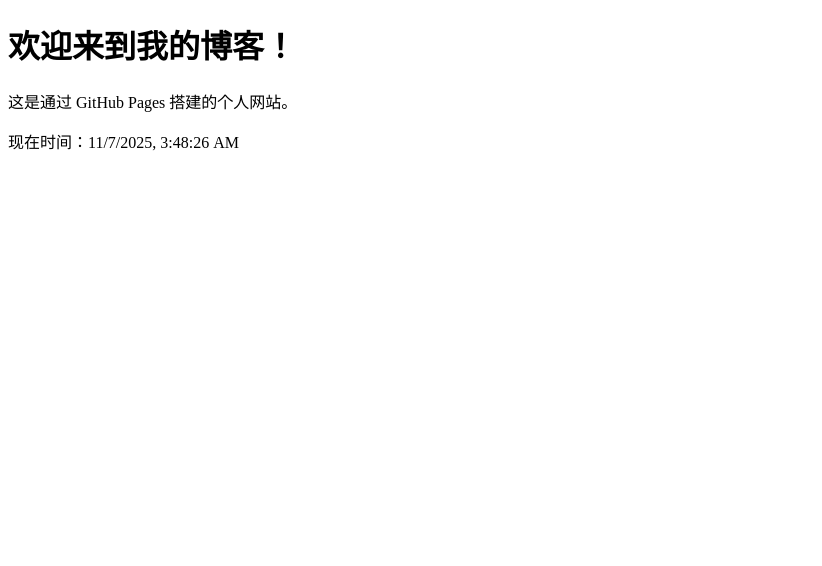
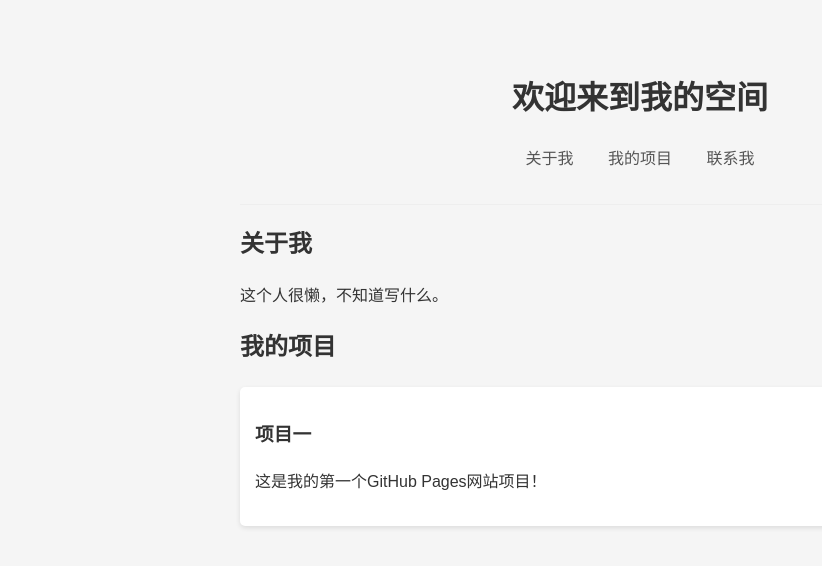
Before and after one commit to eeeee610/eeeee610.github.io, a plain HTML site: page index.html in a window 1280 px wide. Shown: the whole page, without its empty margins (0-822 px from the left). Drawn offline with Linux system fonts and the light colour scheme.

Commit message:
细化了网站页面

```diff
--- a/index.html
+++ b/index.html
@@ -1,15 +1,59 @@
 <!DOCTYPE html>
-<html>
+<html lang="zh-CN">
 <head>
-    <title>我的博客</title>
+    <meta charset="UTF-8">
+    <meta name="viewport" content="width=device-width, initial-scale=1.0">
+    <title>我的个人小站</title>
+    <style>
+        body {
+            font-family: 'Microsoft YaHei', sans-serif;
+            max-width: 800px;
+            margin: 0 auto;
+            padding: 20px;
+            line-height: 1.6;
+            background-color: #f5f5f5;
+            color: #333;
+        }
+        header {
+            text-align: center;
+            padding: 2rem 0;
+            border-bottom: 1px solid #eee;
+        }
+        nav a {
+            margin: 0 15px;
+            text-decoration: none;
+            color: #555;
+        }
+        .project {
+            background: white;
+            padding: 15px;
+            margin: 20px 0;
+            border-radius: 5px;
+            box-shadow: 0 2px 5px rgba(0,0,0,0.1);
+        }
+    </style>
 </head>
 <body>
-    <h1>欢迎来到我的博客！</h1>
-    <p>这是通过 GitHub Pages 搭建的个人网站。</p>
-    <p>现在时间：<span id="time"></span></p>
+    <header>
+        <h1>欢迎来到我的空间</h1>
+        <nav>
+            <a href="#about">关于我</a>
+            <a href="#projects">我的项目</a>
+            <a href="#contact">联系我</a>
+        </nav>
+    </header>
 
-    <script>
-        document.getElementById('time').textContent = new Date().toLocaleString();
-    </script>
+    <section id="about">
+        <h2>关于我</h2>
+        <p>这个人很懒，不知道写什么。</p>
+    </section>
+
+    <section id="projects">
+        <h2>我的项目</h2>
+        <div class="project">
+            <h3>项目一</h3>
+            <p>这是我的第一个GitHub Pages网站项目！</p>
+        </div>
+    </section>
 </body>
 </html>
```
